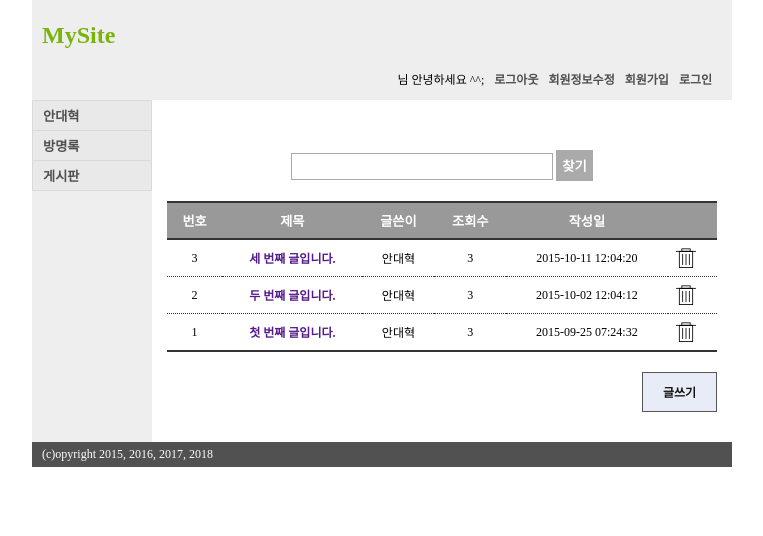
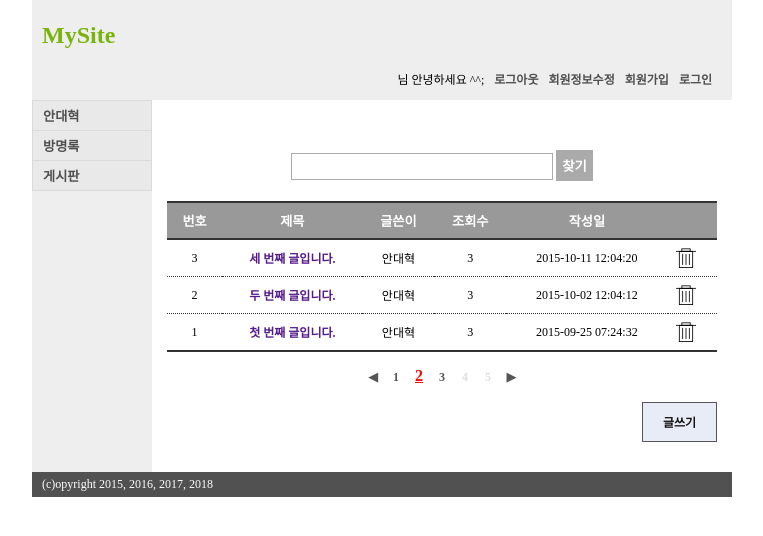
Before and after one commit to jooyg62/pysite, a Django app: template templates/board/list.html in a window 1280 px wide. Shown: the top 536 px of the page, without its empty margins (258-1021 px from the left). Run offline with Django 3.2, Linux system fonts and the light colour scheme; the template is opened without the code that fills it, so the values that code supplies are empty; some libraries are stand-ins or nearby versions.

Commit message:
board pager ui 추가

```diff
--- a/statics/css/board.css
+++ b/statics/css/board.css
@@ -128,6 +128,25 @@ a.del	{
 	display:block;
 	width:20px;
 	height:20px;
-	background:url("/mysite/assets/images/recycle.png") no-repeat 0 0;
+	background:url("/mysite2/assets/images/recycle.png") no-repeat 0 0;
 	font-size:0;
 }
+
+/*
+	게시판 리스트 페이징
+*/
+div.pager {
+	width:100%;
+	text-align:center;
+}
+div.pager  ul {
+	height:20px;
+	margin:10px auto;
+}
+div.pager  ul li 			{ color:#ddd; display:inline-block; margin:5px 0; width:20px ; font-weight:bold; }
+div.pager  ul li.selected	{ font-size:16px; text-decoration: underline; color:#f40808 }
+div.pager  ul li a,
+div.pager  ul li a:visited,
+div.pager  ul li a:link,
+div.pager  ul li a:active	{ text-decoration: none; color:#555 }
+div.pager  ul li a:hover	{ text-decoration: none; color:#f00 }
--- a/templates/board/list.html
+++ b/templates/board/list.html
@@ -57,6 +57,19 @@
 						<td><a href="" class="del">삭제</a></td>
 					</tr>
 				</table>
+				<!-- pager 추가 -->
+				<div class="pager">
+					<ul>
+						<li><a href="">◀</a></li>
+						<li><a href="">1</a></li>
+						<li class="selected">2</li>
+						<li><a href="">3</a></li>
+						<li>4</li>
+						<li>5</li>
+						<li><a href="">▶</a></li>
+					</ul>
+				</div>
+				<!-- pager 추가 -->
 				<div class="bottom">
 					<a href="" id="new-book">글쓰기</a>
 				</div>
```
Also changed, not shown: statics/images/reply.png (added).
